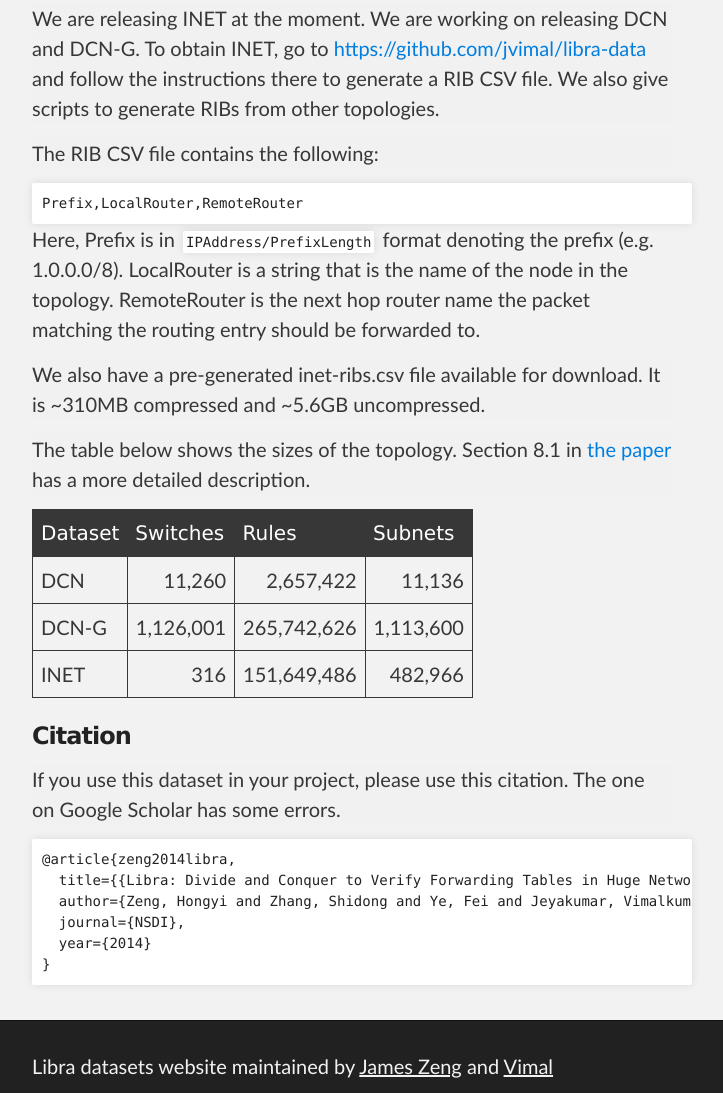
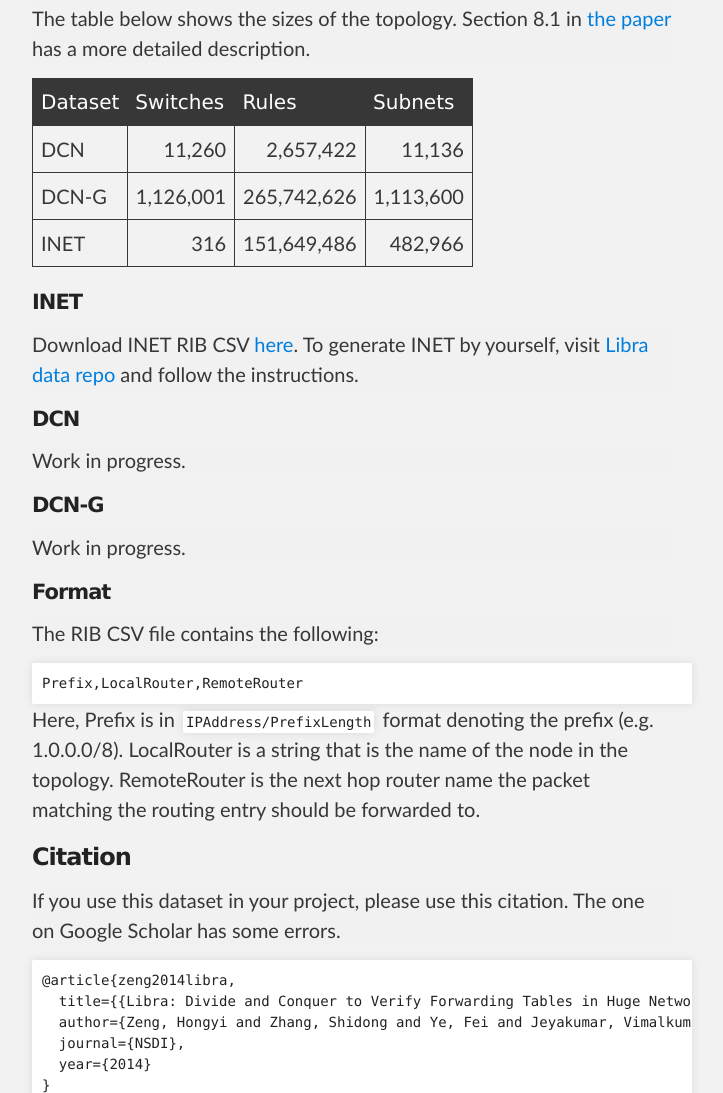
Before and after one commit to eastzone/libra, a plain HTML site: page index.html in a window 1280 px wide. Shown: the part 953-2046 px from the top of the page, without its empty margins (288-1011 px from the left). Drawn offline with Linux system fonts and the light colour scheme.

Commit message:
Added INET download link

```diff
--- a/index.html
+++ b/index.html
@@ -55,26 +55,6 @@
 </p>
 
 <p>
-We are releasing <b>INET</b> at the moment.  We are working on releasing DCN and DCN-G.  To obtain INET, go to <a href="https://github.com/jvimal/libra-data">https://github.com/jvimal/libra-data</a> and follow the instructions there to generate a RIB CSV file.  We also give scripts to generate RIBs from other topologies.
-</p>
-
-<p>
-The RIB CSV file contains the following:
-<pre>
-Prefix,LocalRouter,RemoteRouter
-</pre>
-Here, Prefix is in <code>IPAddress/PrefixLength</code> format denoting the
-prefix (e.g. 1.0.0.0/8).  LocalRouter is a string that is the name of the node
-in the topology.  RemoteRouter is the next hop router name the packet matching
-the routing entry should be forwarded to.
-</p>
-
-<p>
-We also have a pre-generated inet-ribs.csv file available for download.
-It is ~310MB compressed and ~5.6GB uncompressed.
-</p>
-
-<p>
 The table below shows the sizes of the topology.  Section 8.1 in <a href="http://eastzone.bitbucket.org/paper/libra.pdf">the paper</a> has a more detailed description.
 
 <table>
@@ -108,6 +88,33 @@ The table below shows the sizes of the topology.  Section 8.1 in <a href="http:/
     <td align=right>482,966</td>
   </tr>
 </table>
+</p>
+
+<h4>INET</h4>
+<p>
+Download INET RIB CSV <a href="https://mega.co.nz/#!1UNDADpL!YrD-yVtdFMEiNgB2N8YjtBF_iXA3irNiqU7g1-yYDcg">here</a>. To generate INET by yourself, visit <a href="https://github.com/jvimal/libra-data">Libra data repo</a> and follow the instructions.
+</p>
+
+<h4>DCN</h4>
+<p>
+Work in progress.
+</p>
+
+<h4>DCN-G</h4>
+<p>
+Work in progress.
+</p>
+
+<h4>Format</h4>
+<p>
+The RIB CSV file contains the following:
+<pre>
+Prefix,LocalRouter,RemoteRouter
+</pre>
+Here, Prefix is in <code>IPAddress/PrefixLength</code> format denoting the
+prefix (e.g. 1.0.0.0/8).  LocalRouter is a string that is the name of the node
+in the topology.  RemoteRouter is the next hop router name the packet matching
+the routing entry should be forwarded to.
 </p>
 
 <h3>Citation</h3>
@@ -155,7 +162,7 @@ $ git checkout gh-pages
     <!-- FOOTER  -->
     <div id="footer_wrap" class="outer">
       <footer class="inner">
-      <p class="copyright">Libra datasets website maintained by <a href="https://github.com/eastzone">James Zeng</a> and <a href="https://github.com/jvimal">Vimal</a></p>
+      <p class="copyright">Libra datasets website maintained by <a href="https://github.com/eastzone">James Zeng</a> and <a href="https://github.com/jvimal">Vimal Kumar</a></p>
         <p>Published with <a href="http://pages.github.com">GitHub Pages</a></p>
       </footer>
     </div>
```
Lines whose indentation alone changed are shown as unchanged.
